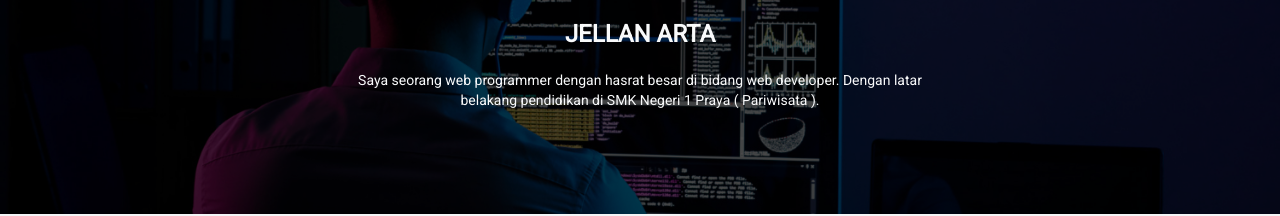
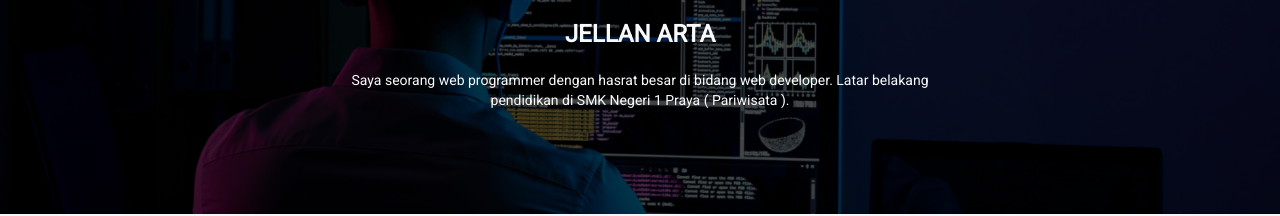
Before and after one commit to jellanarta/portofolio, a Next.js app: page / in a window 1280 px wide. Shown: the part 376-592 px from the top of the page. Built offline with nearby package versions, Linux system fonts and the light colour scheme.

Commit message:
Update jumbotron.tsx

```diff
--- a/src/app/componrnts/jumbotron.tsx
+++ b/src/app/componrnts/jumbotron.tsx
@@ -35,7 +35,7 @@ function Profilarta() {
             </div>
             <div className="text-center text-sm">
                 Saya seorang web programmer dengan hasrat besar di bidang web developer.
-                Dengan latar belakang pendidikan di SMK Negeri 1 Praya ( Pariwisata ).
+                Latar belakang pendidikan di SMK Negeri 1 Praya ( Pariwisata ).
             </div>
         </div>
     )
```
